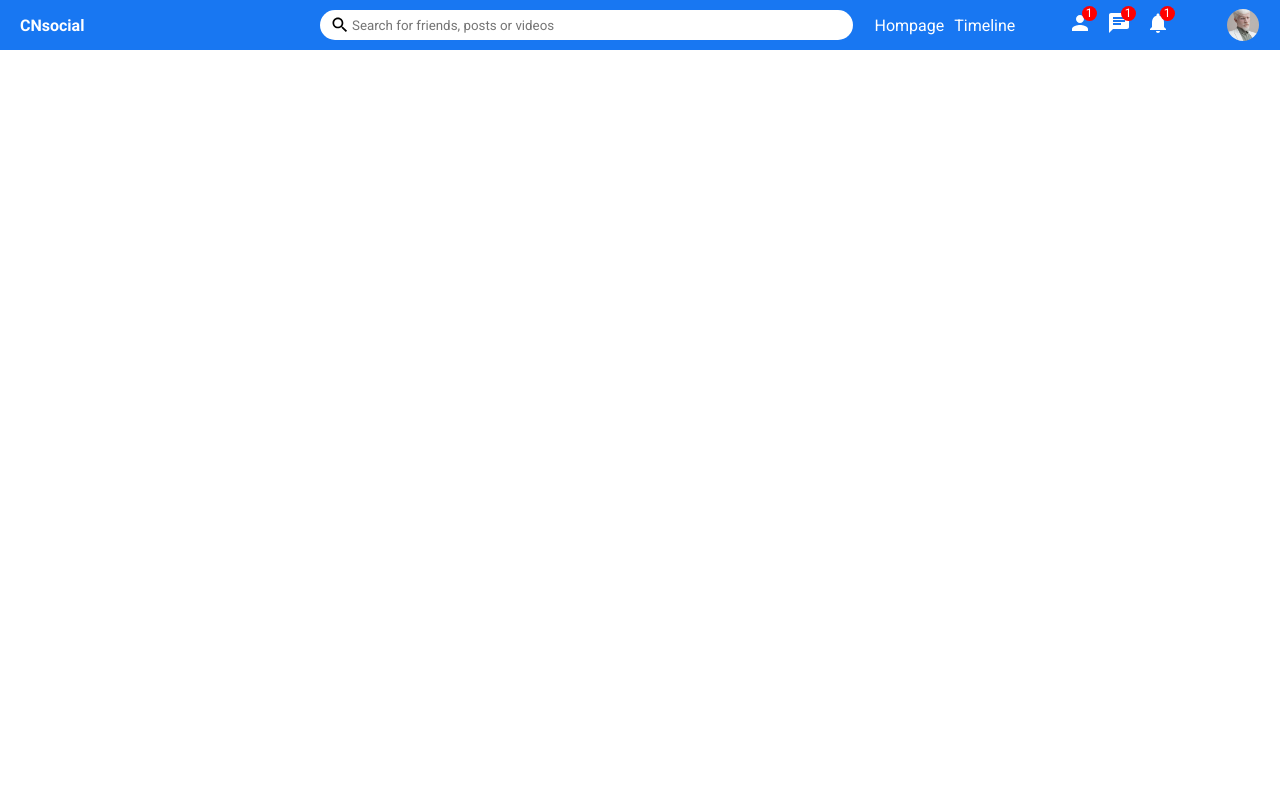
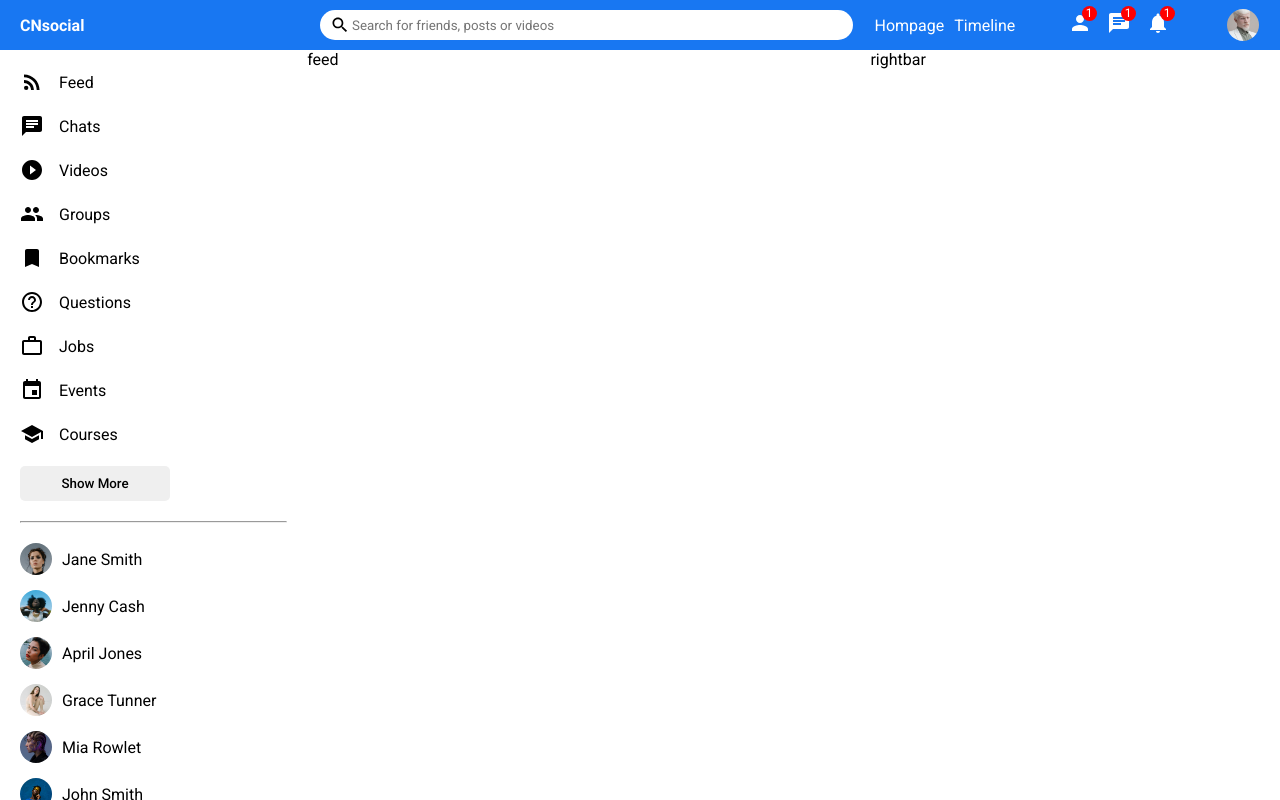
Before and after one commit to AJPascoe/SocialMediaApp-UI, a React (Create React App) app: page / in a window 1280 px wide. Built offline with nearby package versions, Linux system fonts and the light colour scheme; a web font is replaced by a local one.

Commit message:
Sidebar CSS

```diff
--- /dev/null
+++ b/src/components/feed/Feed.jsx
@@ -0,0 +1,9 @@
+import "./feed.css";
+
+export default function Feed() {
+    return (
+        <div className="feed">
+            feed
+        </div>
+    )
+}
--- /dev/null
+++ b/src/components/feed/feed.css
@@ -0,0 +1,3 @@
+.feed{
+    flex: 5.5;
+}
--- /dev/null
+++ b/src/components/rightbar/Rightbar.jsx
@@ -0,0 +1,9 @@
+import "./rightbar.css";
+
+export default function Rightbar() {
+    return (
+        <div className="rightbar">
+            rightbar
+        </div>
+    )
+}
--- /dev/null
+++ b/src/components/rightbar/rightbar.css
@@ -0,0 +1,3 @@
+.rightbar{
+    flex: 4;
+}
--- /dev/null
+++ b/src/components/sidebar/Sidebar.jsx
@@ -0,0 +1,127 @@
+import "./sidebar.css";
+import {
+  RssFeed,
+  Chat,
+  PlayCircleFilledOutlined,
+  Group,
+  Bookmark,
+  HelpOutline,
+  WorkOutline,
+  Event,
+  School,
+} from "@material-ui/icons";
+
+export default function Sidebar() {
+  return (
+    <div className="sidebar">
+      <div className="sidebarWrapper">
+        <ul className="sidebarList">
+          <li className="sidebarListItem">
+            <RssFeed className="sidebarIcon" />
+            <span className="sidebarListItemText">Feed</span>
+          </li>
+          <li className="sidebarListItem">
+            <Chat className="sidebarIcon" />
+            <span className="sidebarListItemText">Chats</span>
+          </li>
+          <li className="sidebarListItem">
+            <PlayCircleFilledOutlined className="sidebarIcon" />
+            <span className="sidebarListItemText">Videos</span>
+          </li>
+          <li className="sidebarListItem">
+            <Group className="sidebarIcon" />
+            <span className="sidebarListItemText">Groups</span>
+          </li>
+          <li className="sidebarListItem">
+            <Bookmark className="sidebarIcon" />
+            <span className="sidebarListItemText">Bookmarks</span>
+          </li>
+          <li className="sidebarListItem">
+            <HelpOutline className="sidebarIcon" />
+            <span className="sidebarListItemText">Questions</span>
+          </li>
+          <li className="sidebarListItem">
+            <WorkOutline className="sidebarIcon" />
+            <span className="sidebarListItemText">Jobs</span>
+          </li>
+          <li className="sidebarListItem">
+            <Event className="sidebarIcon" />
+            <span className="sidebarListItemText">Events</span>
+          </li>
+          <li className="sidebarListItem">
+            <School className="sidebarIcon" />
+            <span className="sidebarListItemText">Courses</span>
+          </li>
+        </ul>
+        <button className="sidebarButton">Show More</button>
+        <hr className="sidebarHr" />
+        <ul className="sidebarFriendList">
+            <li className="sidebarFriend">
+                <img className="sidebarFriendImg" src="/assets/person/1.jpeg" alt="" />
+                <span className="sidebarFriendName">Jane Smith</span>
+            </li>
+            <li className="sidebarFriend">
+                <img className="sidebarFriendImg" src="/assets/person/3.jpeg" alt="" />
+                <span className="sidebarFriendName">Jenny Cash</span>
+            </li>
+            <li className="sidebarFriend">
+                <img className="sidebarFriendImg" src="/assets/person/4.jpeg" alt="" />
+                <span className="sidebarFriendName">April Jones</span>
+            </li>
+            <li className="sidebarFriend">
+                <img className="sidebarFriendImg" src="/assets/person/5.jpeg" alt="" />
+                <span className="sidebarFriendName">Grace Tunner</span>
+            </li>
+            <li className="sidebarFriend">
+                <img className="sidebarFriendImg" src="/assets/person/6.jpeg" alt="" />
+                <span className="sidebarFriendName">Mia Rowlet</span>
+            </li>
+            <li className="sidebarFriend">
+                <img className="sidebarFriendImg" src="/assets/person/7.jpeg" alt="" />
+                <span className="sidebarFriendName">John Smith</span>
+            </li>
+            <li className="sidebarFriend">
+                <img className="sidebarFriendImg" src="/assets/person/8.jpeg" alt="" />
+                <span className="sidebarFriendName">Jasmin Smith</span>
+            </li>
+            <li className="sidebarFriend">
+                <img className="sidebarFriendImg" src="/assets/person/9.jpeg" alt="" />
+                <span className="sidebarFriendName">Molly Lewis</span>
+            </li>
+            <li className="sidebarFriend">
+                <img className="sidebarFriendImg" src="/assets/person/1.jpeg" alt="" />
+                <span className="sidebarFriendName">Jane Smith</span>
+            </li>
+            <li className="sidebarFriend">
+                <img className="sidebarFriendImg" src="/assets/person/3.jpeg" alt="" />
+                <span className="sidebarFriendName">Jenny Cash</span>
+            </li>
+            <li className="sidebarFriend">
+                <img className="sidebarFriendImg" src="/assets/person/4.jpeg" alt="" />
+                <span className="sidebarFriendName">April Jones</span>
+            </li>
+            <li className="sidebarFriend">
+                <img className="sidebarFriendImg" src="/assets/person/5.jpeg" alt="" />
+                <span className="sidebarFriendName">Grace Tunner</span>
+            </li>
+            <li className="sidebarFriend">
+                <img className="sidebarFriendImg" src="/assets/person/6.jpeg" alt="" />
+                <span className="sidebarFriendName">Mia Rowlet</span>
+            </li>
+            <li className="sidebarFriend">
+                <img className="sidebarFriendImg" src="/assets/person/7.jpeg" alt="" />
+                <span className="sidebarFriendName">John Smith</span>
+            </li>
+            <li className="sidebarFriend">
+                <img className="sidebarFriendImg" src="/assets/person/8.jpeg" alt="" />
+                <span className="sidebarFriendName">Jasmin Smith</span>
+            </li>
+            <li className="sidebarFriend">
+                <img className="sidebarFriendImg" src="/assets/person/9.jpeg" alt="" />
+                <span className="sidebarFriendName">Molly Lewis</span>
+            </li>
+        </ul>
+      </div>
+    </div>
+  );
+}
--- /dev/null
+++ b/src/components/sidebar/sidebar.css
@@ -0,0 +1,73 @@
+.sidebar{
+    flex: 3;
+    height: calc(100vh - 50px);
+    overflow-y:scroll ;
+}
+
+
+
+::-webkit-scrollbar{
+    width: 5px;
+}
+
+::-webkit-scrollbar-track{
+    background-color: #f1f1f1;
+}
+
+::-webkit-scrollbar-thumb{
+    background-color: rgb(180, 180, 180);
+}
+
+
+
+.sidebarWrapper{
+    padding: 20px;
+}
+
+.sidebarList{
+    padding: 0;
+    margin: 0;
+    list-style: none;
+}
+
+.sidebarListItem{
+    display: flex;
+    align-items: center;
+    margin-bottom: 20px;
+}
+
+.sidebarIcon{
+    margin-right: 15px;
+}
+
+.sidebarButton{
+    width: 150px;
+    border: none;
+    padding: 10px;
+    border-radius: 5px;
+    font-weight: 500;
+}
+
+.sidebarHr{
+    margin: 20px 0;
+}
+
+.sidebarFriendList{
+    padding: 0;
+    margin: 0;
+    list-style: none;
+}
+
+.sidebarFriend{
+    display: flex;
+    align-items: center;
+    margin-bottom: 15px;
+}
+
+.sidebarFriendImg{
+    width: 32px;
+    height: 32px;
+    border-radius: 50%;
+    object-fit: cover;
+    margin-right: 10px;
+}
--- a/src/pages/home/Home.js
+++ /dev/null
@@ -1,7 +0,0 @@
-import Topbar from "../../components/topbar/Topbar";
-
-export default function Home() {
-    return (
-       <Topbar/>
-    )
-}
--- /dev/null
+++ b/src/pages/home/Home.jsx
@@ -0,0 +1,20 @@
+import Topbar from "../../components/topbar/Topbar";
+import Sidebar from "../../components/sidebar/Sidebar";
+import Rightbar from "../../components/rightbar/Rightbar";
+import Feed from "../../components/feed/Feed";
+import "./home.css";
+
+
+export default function Home() {
+    return (
+        <>
+       <Topbar/>
+       <div className="homeContainer">
+          <Sidebar/>
+          <Feed/>
+          <Rightbar/>
+       </div>
+
+       </>
+    );
+}
--- a/src/pages/home/home.css
+++ b/src/pages/home/home.css
@@ -0,0 +1,5 @@
+.homeContainer{
+    display: flex;
+    width: 100%;
+
+}
```
Also changed, not shown: public/assets/person/1.jpeg (renamed from public/assets/person/1 (1).jpeg).
